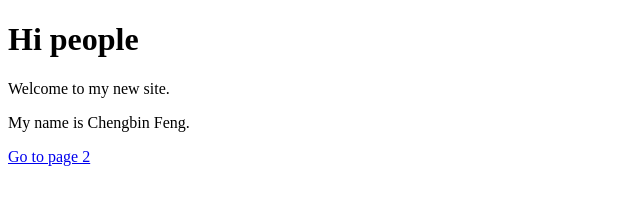
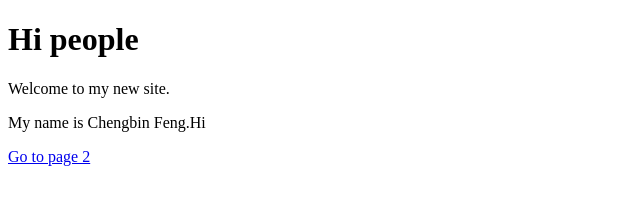
Before and after one commit to kfengc27/my-app, a Gatsby site: page / in a window 1280 px wide. Shown: the full height of the page, 0-640 px from the left. Built offline with nearby package versions, Linux system fonts and the light colour scheme; Gatsby itself is replaced by a stand-in of ours.

Commit message:
initial commit

```diff
--- a/src/pages/index.js
+++ b/src/pages/index.js
@@ -5,7 +5,7 @@ const IndexPage = () => (
   <div>
     <h1>Hi people</h1>
     <p>Welcome to my new site.<br/></p>
-    <p>My name is Chengbin Feng.</p>
+    <p>My name is Chengbin Feng.Hi</p>
     <Link to="/page-2/">Go to page 2</Link>
   </div>
 )
```
